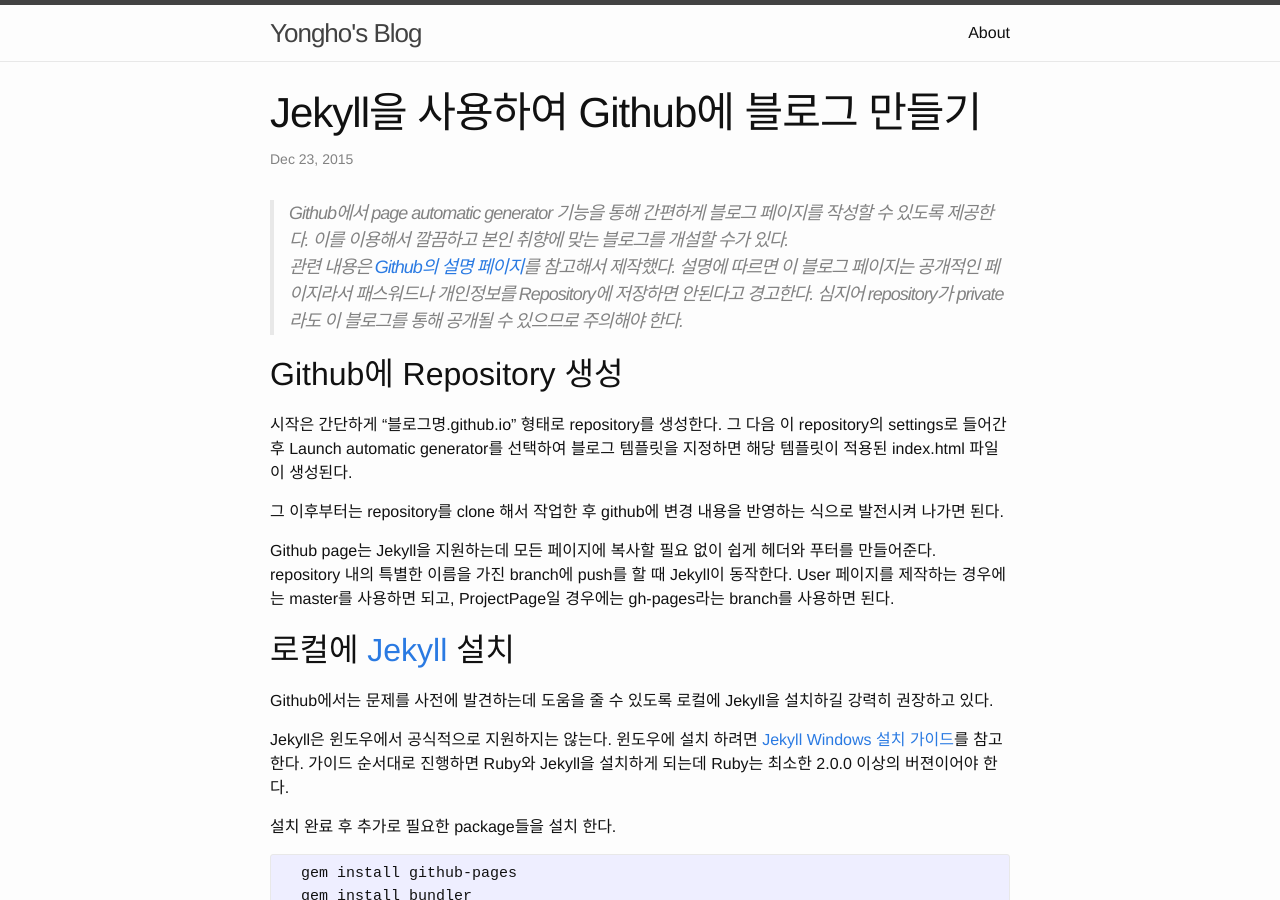
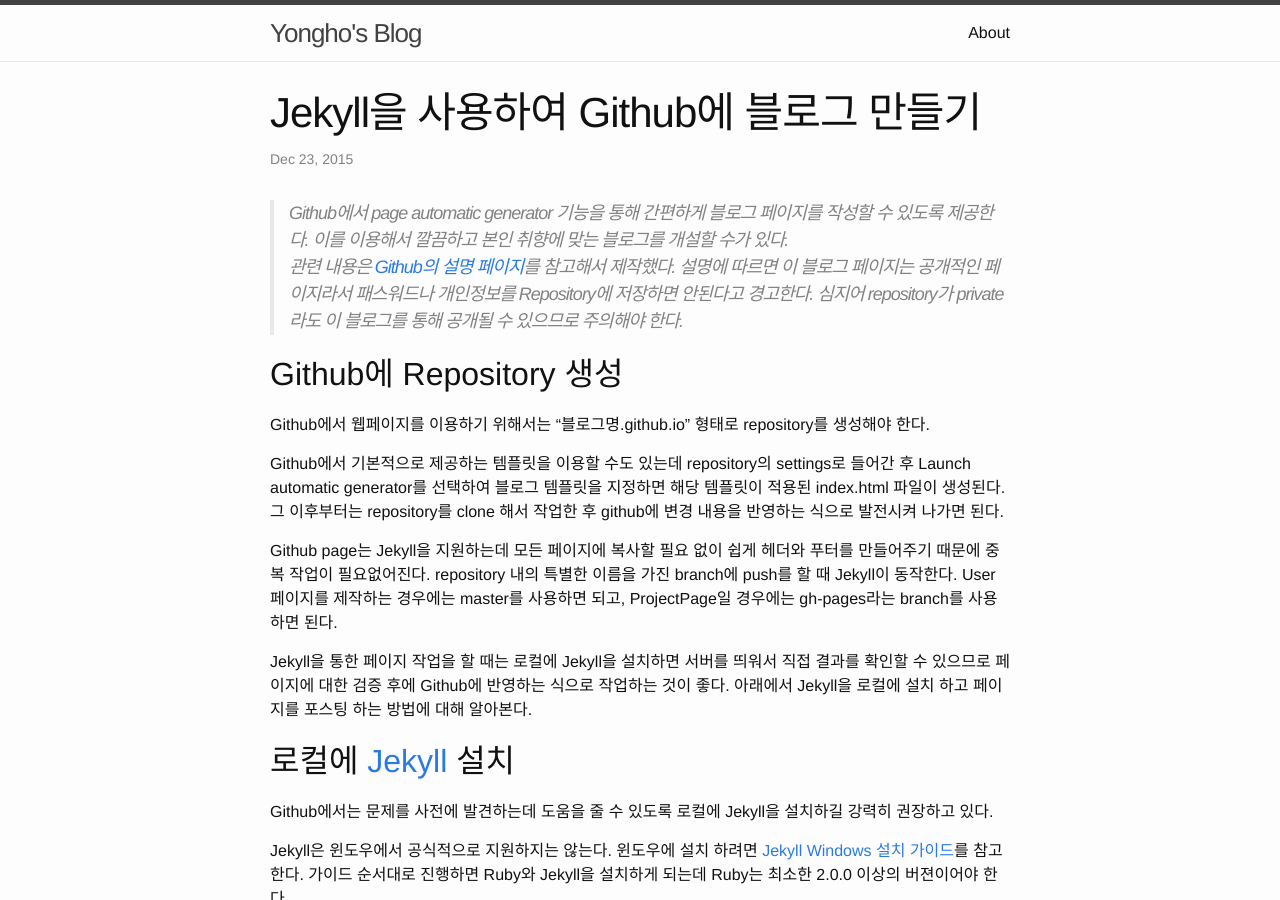
Before and after one commit to YonghoChoi/yonghochoi.github.io, a Jekyll site: the page built from _posts/2015-12-23-try-github-pages.markdown, in a window 1280 px wide and 900 px high. Built offline with Jekyll 4.4.1, drawn with Linux system fonts in a browser that asks for light colours.

Commit message:
Update 2015-12-23-try-github-pages.markdown

```diff
--- a/_posts/2015-12-23-try-github-pages.markdown
+++ b/_posts/2015-12-23-try-github-pages.markdown
@@ -7,12 +7,13 @@
 
 ## Github에 Repository 생성
 
-시작은 간단하게 “블로그명.github.io” 형태로 repository를 생성한다. 그 다음 이 repository의 settings로 들어간 후 Launch automatic generator를 선택하여 블로그 템플릿을 지정하면 해당 템플릿이 적용된 index.html 파일이 생성된다.
+Github에서 웹페이지를 이용하기 위해서는 “블로그명.github.io” 형태로 repository를 생성해야 한다.
 
-그 이후부터는 repository를 clone 해서 작업한 후 github에 변경 내용을 반영하는 식으로 발전시켜 나가면 된다.
+Github에서 기본적으로 제공하는 템플릿을 이용할 수도 있는데 repository의 settings로 들어간 후 Launch automatic generator를 선택하여 블로그 템플릿을 지정하면 해당 템플릿이 적용된 index.html 파일이 생성된다. 그 이후부터는 repository를 clone 해서 작업한 후 github에 변경 내용을 반영하는 식으로 발전시켜 나가면 된다.
 
-Github page는 Jekyll을 지원하는데 모든 페이지에 복사할 필요 없이 쉽게 헤더와 푸터를 만들어준다.  repository 내의 특별한 이름을 가진 branch에 push를 할 때 Jekyll이 동작한다. User 페이지를 제작하는 경우에는 master를 사용하면 되고, ProjectPage일 경우에는 gh-pages라는 branch를 사용하면 된다.
+Github page는 Jekyll을 지원하는데 모든 페이지에 복사할 필요 없이 쉽게 헤더와 푸터를 만들어주기 때문에 중복 작업이 필요없어진다. repository 내의 특별한 이름을 가진 branch에 push를 할 때 Jekyll이 동작한다. User 페이지를 제작하는 경우에는 master를 사용하면 되고, ProjectPage일 경우에는 gh-pages라는 branch를 사용하면 된다.
 
+Jekyll을 통한 페이지 작업을 할 때는 로컬에 Jekyll을 설치하면 서버를 띄워서 직접 결과를 확인할 수 있으므로 페이지에 대한 검증 후에 Github에 반영하는 식으로 작업하는 것이 좋다. 아래에서 Jekyll을 로컬에 설치 하고 페이지를 포스팅 하는 방법에 대해 알아본다.
 
 ## 로컬에 [Jekyll] 설치
 
```
